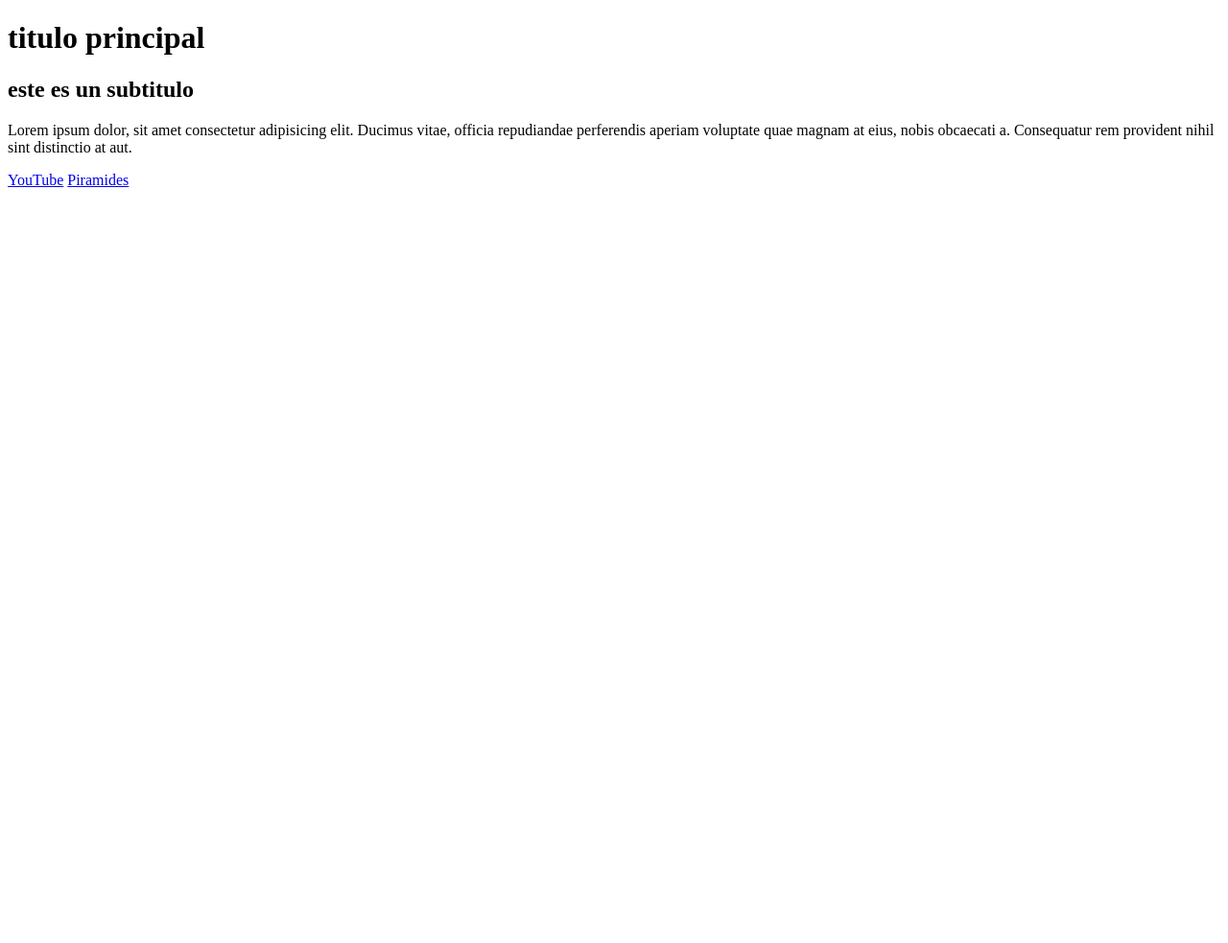
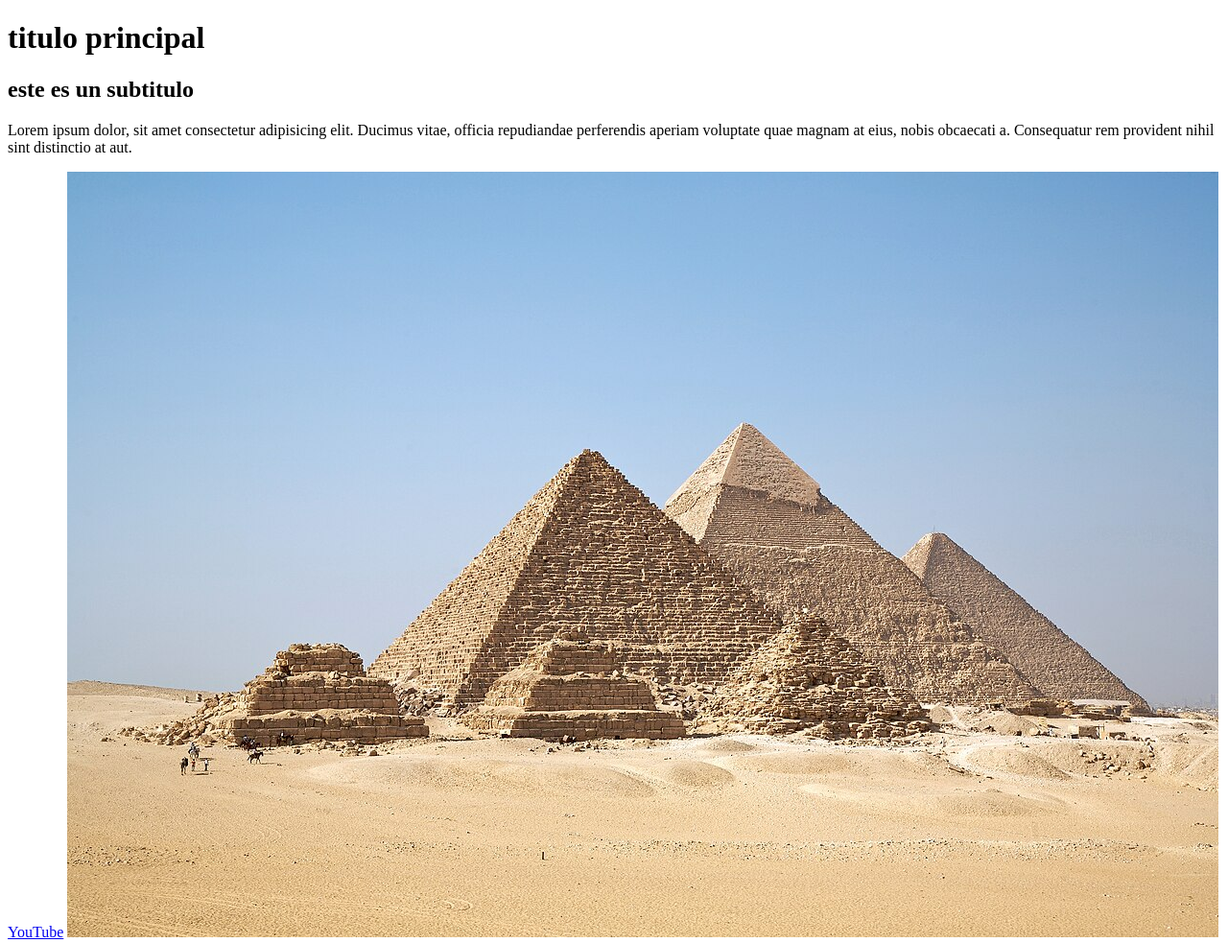
Before and after one commit to waltervilches/prube-git-2, a plain HTML site: page index.html in a window 1280 px wide. Shown: the whole page at 96% size. Before the commit the page ends 800 px from the top, so only its background shows below. Drawn offline with Linux system fonts and the light colour scheme.

Commit message:
corregi link de imagen

```diff
--- a/index.html
+++ b/index.html
@@ -10,7 +10,7 @@
     <h2>este es un subtitulo</h2>
     <p>Lorem ipsum dolor, sit amet consectetur adipisicing elit. Ducimus vitae, officia repudiandae perferendis aperiam voluptate quae magnam at eius, nobis obcaecati a. Consequatur rem provident nihil sint distinctio at aut.</p>
     <a href="http:/www.youtube.com/">YouTube</a>
-    <a href="All_Giza_Pyramids.jpg">Piramides</a>
+    <img src="All_Gizah_Pyramids.jpg" alt="Piramides">
 </body>
 
 </html>
```
